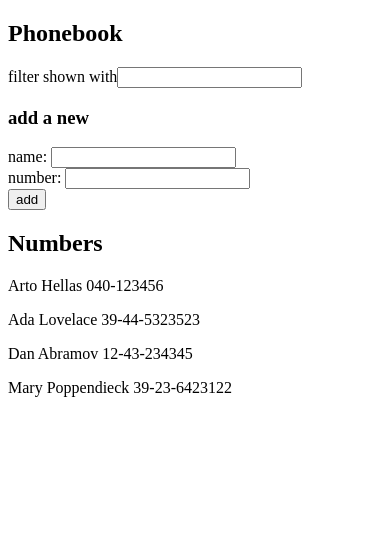
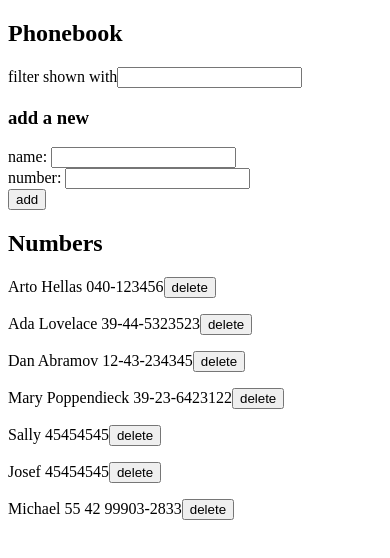
Before and after one commit to thiagoigfraga/fs-open2022, a React (Create React App) app in the folder part2/phonebook/: page / in a window 390 px wide. Shown: the top 558 px of the page. Built offline with nearby package versions, Linux system fonts and the light colour scheme; data requests are answered from the project's data file.

Commit message:
persons phonebook new improvement
get, create, post, update and delete implemented

```diff
--- a/part2/phonebook/db.json
+++ b/part2/phonebook/db.json
@@ -1,5 +1,5 @@
 {
-  "persons":[
+  "persons": [
     {
       "name": "Arto Hellas",
       "number": "040-123456",
@@ -19,6 +19,21 @@
       "name": "Mary Poppendieck",
       "number": "39-23-6423122",
       "id": 4
+    },
+    {
+      "name": "Sally",
+      "number": "45454545",
+      "id": 5
+    },
+    {
+      "name": "Josef",
+      "number": "45454545",
+      "id": 6
+    },
+    {
+      "name": "Michael",
+      "number": "55 42 99903-2833",
+      "id": 7
     }
   ]
 }
--- a/part2/phonebook/src/App.js
+++ b/part2/phonebook/src/App.js
@@ -1,8 +1,13 @@
-import axios from "axios";
 import { useEffect, useState } from "react";
 import Filter from "./components/Filter";
 import PersonForm from "./components/PersonForm";
 import Persons from "./components/Persons";
+import {
+  create,
+  deletePerson,
+  getPersons,
+  update,
+} from "./services/personServices";
 
 const App = () => {
   const [persons, setPersons] = useState([]);
@@ -11,32 +16,45 @@ const App = () => {
   const [search, setSearch] = useState("");
   const [modified, setModified] = useState(false);
 
-
   useEffect(() => {
-    const promise = axios.get('http://localhost:3001/persons');
-
-    promise.then((response) => setPersons(response.data));
-  }, [])
-
-
-
-
+    getPersons().then((returnedPersons) => setPersons(returnedPersons));
+  }, [persons]);
 
   const handleSubmit = (event) => {
     event.preventDefault();
 
-    const userAlreadyExists =
-      persons.filter((p) => p.name === newName).length > 0;
+    const userAlreadyExists = persons.find((p) => p.name === newName);
 
     if (!userAlreadyExists) {
-      const newNameObject = { name: newName, number: newNumber };
-      setPersons(persons.concat(newNameObject));
+      create(newName, newNumber).then((returnedPerson) =>
+        setPersons(persons.concat(returnedPerson))
+      );
       setNewName("");
       setNewNumber("");
       return;
+    } else if (
+      userAlreadyExists &&
+      userAlreadyExists.number !== newNumber &&
+      newNumber.length > 0
+    ) {
+      if (
+        window.confirm(
+          `${userAlreadyExists.name} is already added to phonebook, replace the older number with a new one?`
+        )
+      ) {
+        const updatedObject = {
+          name: userAlreadyExists.name,
+          number: newNumber,
+        };
+
+        update(userAlreadyExists.id, updatedObject).then((updatedPerson) =>
+          persons.map((p) => (p.id === updatedPerson.id ? updatedPerson : p))
+        );
+      }
+    } else {
+      window.alert(`${newName} is already added to phonebook`);
     }
 
-    window.alert(`${newName} is already added to phonebook`);
     setNewName("");
     setNewNumber("");
   };
@@ -51,6 +69,20 @@ const App = () => {
   const handleSearchChange = (event) => {
     setSearch(event.target.value);
     setModified(true);
+  };
+
+  const handleDeletePerson = (name) => {
+    const person = persons.find((p) => p.name === name);
+
+    if (person) {
+      if (window.confirm(`Delete ${name} ?`)) {
+        const { id: personId } = person;
+
+        deletePerson(personId).then((returnedDelPerson) => {
+          persons.filter((p) => p.id === returnedDelPerson.id);
+        });
+      }
+    }
   };
 
   const usersToShow = modified
@@ -73,7 +105,12 @@ const App = () => {
       <h2>Numbers</h2>
       {persons
         ? usersToShow.map((p) => (
-            <Persons key={p.name} name={p.name} number={p.number} />
+            <Persons
+              key={p.name}
+              name={p.name}
+              number={p.number}
+              handleDeletePerson={handleDeletePerson}
+            />
           ))
         : "..."}
     </div>
--- a/part2/phonebook/src/components/Persons.js
+++ b/part2/phonebook/src/components/Persons.js
@@ -1,7 +1,8 @@
-const Persons = ({ name, number }) => {
+const Persons = ({ name, number, handleDeletePerson }) => {
   return (
     <p>
       {name} {number}
+      <button onClick={() => handleDeletePerson(name)}>delete</button>
     </p>
   );
 };
--- /dev/null
+++ b/part2/phonebook/src/services/personServices.js
@@ -0,0 +1,29 @@
+import axios from "axios";
+
+const baseUrl = "http://localhost:3001/persons";
+
+export const getPersons = () => {
+  const request = axios.get(baseUrl);
+
+  return request.then((response) => response.data);
+};
+
+export const create = (name, number) => {
+  const newNameObject = { name, number };
+
+  const request = axios.post(baseUrl, newNameObject);
+
+  return request.then((response) => response.data);
+};
+
+export const deletePerson = (id) => {
+  const request = axios.delete(`${baseUrl}/${id}`);
+
+  return request.then((response) => response.data);
+};
+
+export const update = (id, updatedObject) => {
+  const request = axios.put(`${baseUrl}/${id}`, updatedObject);
+
+  return request.then((response) => response.data);
+};
```
